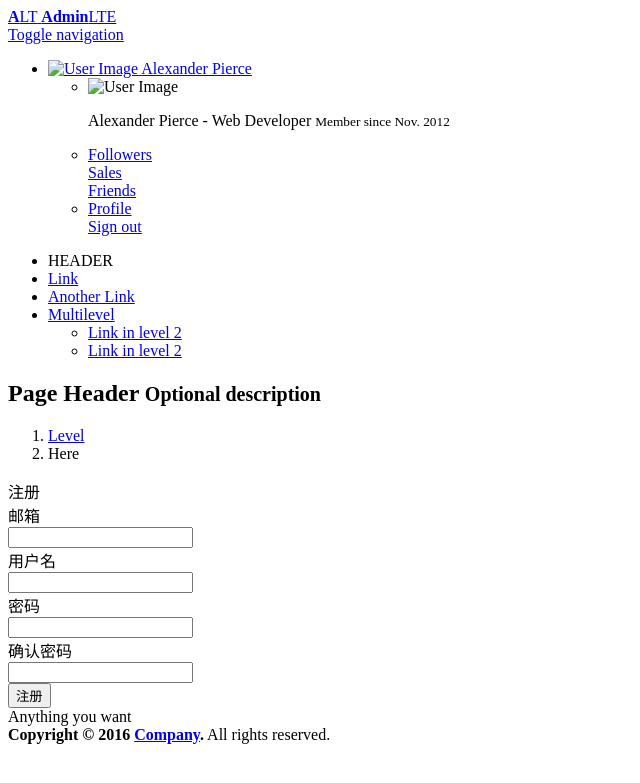
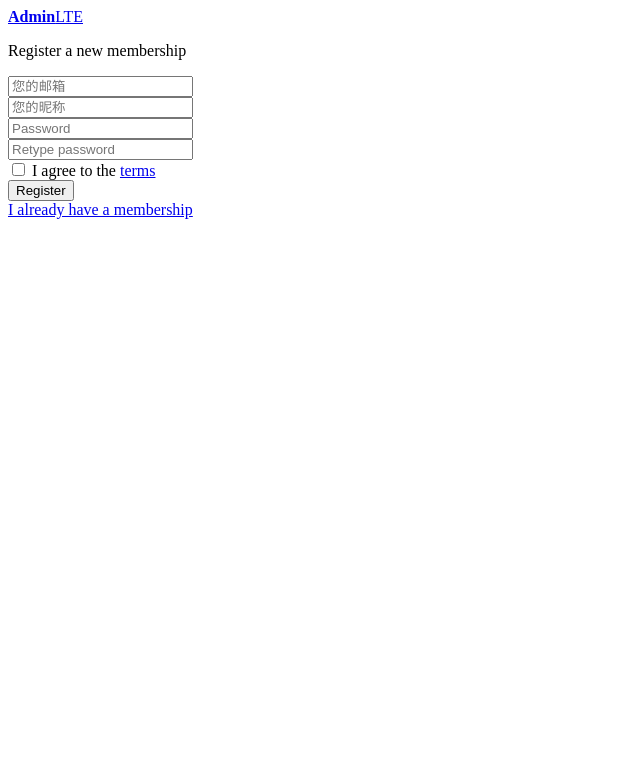
Before and after one commit to alexli0707/pyforum, a Flask app: template website/templates/backend/auth/register.html in a window 1280 px wide. Shown: the top 783 px of the page, without its empty margins (0-640 px from the left). Run offline with Flask 2, Linux system fonts and the light colour scheme; the template is opened without the code that fills it, so the values that code supplies are empty; parts of the project's set-up code (start-up, migrations or seed data) failed here and were passed over; some libraries are stand-ins or nearby versions.

Commit message:
调通注册流程

```diff
--- a/website/controlers/backend/init_backend.py
+++ b/website/controlers/backend/init_backend.py
@@ -38,9 +38,9 @@
         """
         if request.method in ['POST', 'PUT', 'DELETE'] and request.path != url_for('.login'):
             token = session.get(SESSION_CSRF_TOKEN, None)
-            if not token or token != request.headers.get('_csrf_token'):
-                abort(403)
-                # raise MainException.CSRF_TOKEN_INVALID
+            if not token or token != request.headers.get('csrf-token'):
+                raise MainException.CSRF_TOKEN_INVALID
+                # abort(403)
 
     @app.before_request
     def try_login():
--- a/website/http/main_exception.py
+++ b/website/http/main_exception.py
@@ -44,3 +44,5 @@
     DEVICE_NOT_FOUND = ResponseMeta(code=1004, description='未知设备参数')
 
     EMAIL_OR_PASSWORD_ERROR = ResponseMeta(code=2001,description='用户名或者密码错误')
+    DUPLICATE_EMAIL = ResponseMeta(code=2002,description='邮箱已注册')
+    DUPLICATE_USERNAME = ResponseMeta(code=2003,description='用户名已注册')
--- a/website/templates/backend/auth/login.html
+++ b/website/templates/backend/auth/login.html
@@ -67,7 +67,7 @@
         </div>
 
         <a href="#">I forgot my password</a><br>
-        <a href="register.html" class="text-center">Register a new membership</a>
+        <a href="{{ url_for('backend.register') }}" class="text-center">Register a new membership</a>
 
     </div>
     <!-- /.login-box-body -->
--- a/website/templates/backend/auth/register.html
+++ b/website/templates/backend/auth/register.html
@@ -1,54 +1,114 @@
-{% extends "backend/template.html" %}
+<!DOCTYPE html>
+<html>
+<head>
+    <meta charset="utf-8">
+    <meta http-equiv="X-UA-Compatible" content="IE=edge">
+    <title>AdminLTE 2 | Log in</title>
+    <!-- Tell the browser to be responsive to screen width -->
+    <meta content="width=device-width, initial-scale=1, maximum-scale=1, user-scalable=no" name="viewport">
+    <!-- Bootstrap 3.3.6 -->
+    <link href="{{ url_for('backend.static', filename='node_modules/admin-lte/bootstrap/css/bootstrap.min.css') }}"
+          rel="stylesheet">
+    {#    <!-- Font Awesome -->#}
+    <link href="{{ url_for('backend.static', filename='node_modules/font-awesome/css/font-awesome.min.css') }}"
+          rel="stylesheet">
+    <!-- Ionicons -->
+    <link href="{{ url_for('backend.static', filename='node_modules/ionicons/dist/css/ionicons.min.css') }}"
+          rel="stylesheet">
+    <!-- Theme style -->
+    <link href="{{ url_for('backend.static', filename='node_modules/admin-lte/dist/css/AdminLTE.min.css') }}"
+          rel="stylesheet">
+    <!-- Toastr style -->
+    <link href="{{ url_for('backend.static', filename='node_modules/toastr/build/toastr.css') }}"
+          rel="stylesheet">
+    <!-- iCheck -->
+    <link href="{{ url_for('backend.static', filename='node_modules/admin-lte/plugins/iCheck/square/blue.css') }}"
+          rel="stylesheet">
+    <link rel="shortcut icon" href="{{ url_for('backend.static',filename='imgs/favicon.ico') }}"/>
 
-{% block body %}
-    <div class="container">
-        <div class="row">
-            <div class="col-md-8 col-md-offset-2">
-                <div class="panel panel-default">
-                    <div class="panel-heading">注册</div>
-                    <div class="panel-body">
-                        <form class="form-horizontal" role="form" method="POST">
+    <!-- HTML5 Shim and Respond.js IE8 support of HTML5 elements and media queries -->
+    <!-- WARNING: Respond.js doesn't work if you view the page via file:// -->
+    <!--[if lt IE 9]>
+  <script src="https://oss.maxcdn.com/html5shiv/3.7.3/html5shiv.min.js"></script>
+  <script src="https://oss.maxcdn.com/respond/1.4.2/respond.min.js"></script>
+  <![endif]-->
+</head>
+<body class="hold-transition register-page">
+<div class="register-box">
+  <div class="register-logo">
+    <a href="../../index2.html"><b>Admin</b>LTE</a>
+  </div>
 
-                            <div class="form-group">
-                                <label for="email" class="col-md-4 control-label">邮箱</label>
-                                <div class="col-md-6">
-                                    <input type="email" class="form-control" name="email">
-                                </div>
-                            </div>
+  <div class="register-box-body">
+    <p class="login-box-msg">Register a new membership</p>
 
-                            <div class="form-group">
-                                <label for="name" class="col-md-4 control-label">用户名</label>
-                                <div class="col-md-6">
-                                    <input type="text" class="form-control" name="username">
-                                </div>
-                            </div>
+      <div class="form-group has-feedback">
+        <input type="email" class="form-control" placeholder="您的邮箱" id="email">
+        <span class="glyphicon glyphicon-envelope form-control-feedback"></span>
+      </div>
+      <div class="form-group has-feedback">
+        <input type="text" class="form-control" placeholder="您的昵称" id="username">
+        <span class="glyphicon glyphicon-user form-control-feedback"></span>
+      </div>
+      <div class="form-group has-feedback">
+        <input type="password" class="form-control" placeholder="Password" id="password">
+        <span class="glyphicon glyphicon-lock form-control-feedback"></span>
+      </div>
+      <div class="form-group has-feedback">
+        <input type="password" class="form-control" placeholder="Retype password" id="password_confirm">
+        <span class="glyphicon glyphicon-log-in form-control-feedback"></span>
+      </div>
+      <div class="row">
+        <div class="col-xs-8">
+          <div class="checkbox icheck">
+            <label>
+              <input type="checkbox"> I agree to the <a href="#">terms</a>
+            </label>
+          </div>
+        </div>
+        <!-- /.col -->
+        <div class="col-xs-4">
+          <button type="submit" class="btn btn-primary btn-block btn-flat" id="register">Register</button>
+        </div>
+        <!-- /.col -->
+      </div>
 
-                            <div class="form-group">
-                                <label for="password" class="col-md-4 control-label">密码</label>
-                                <div class="col-md-6">
-                                    <input type="password" class="form-control" name="password">
-                                </div>
-                            </div>
 
-                            <div class="form-group">
-                                <label for="password-confirm" class="col-md-4 control-label">确认密码</label>
-                                <div class="col-md-6">
-                                    <input id="password-confirm" type="password" class="form-control"
-                                           name="password_confirmation">
-                                </div>
-                            </div>
 
-                            <div class="form-group">
-                                <div class="col-md-6 col-md-offset-4">
-                                    <button type="submit" class="btn btn-primary">
-                                        注册
-                                    </button>
-                                </div>
-                            </div>
-                        </form>
-                    </div>
-                </div>
-            </div>
-        </div>
-    </div>
-{% endblock %}
+    <a href="{{ url_for('backend.login') }}" class="text-center">I already have a membership</a>
+  </div>
+  <!-- /.form-box -->
+</div>
+
+<script>
+    var baseurl = '{{ url_for('backend.index') }}';
+    var csrfToken = '{{ csrf_token() }}';
+</script>
+{#<!-- jQuery 2.2.3 -->#}
+<script src="{{ url_for('backend.static',filename='node_modules/admin-lte/plugins/jQuery/jquery-2.2.3.min.js') }}"></script>
+{#<!-- Bootstrap 3.3.6 -->#}
+<script src="{{ url_for('backend.static',filename='node_modules/admin-lte/bootstrap/js/bootstrap.min.js') }}"></script>
+{#<!-- toastr -->#}
+<script src="{{ url_for('backend.static',filename='node_modules/toastr/build/toastr.min.js') }}"></script>
+<!-- iCheck -->
+<script src="{{ url_for('backend.static',filename='node_modules/admin-lte/plugins/iCheck/icheck.min.js') }}"></script>
+
+<script src="{{ url_for('backend.static',filename='lib/require.js') }}"
+        data-main="{{ url_for('backend.static',filename='main') }}"></script>
+
+<script>
+    requirejs(['{{ url_for('backend.static',filename='src/backend/auth/register.js') }}']);
+</script>
+
+
+<script>
+    $(function () {
+        $('input').iCheck({
+            checkboxClass: 'icheckbox_square-blue',
+            radioClass: 'iradio_square-blue',
+            increaseArea: '20%' // optional
+        });
+    });
+</script>
+</body>
+</html>
--- a/website/templates/backend/template.html
+++ b/website/templates/backend/template.html
@@ -72,9 +72,9 @@
         <!-- Logo -->
         <a href="{{ url_for('.index') }}" class="logo">
             <!-- mini logo for sidebar mini 50x50 pixels -->
-            <span class="logo-mini"><b>A</b>LT</span>
+            <span class="logo-mini"><b>Lite</b></span>
             <!-- logo for regular state and mobile devices -->
-            <span class="logo-lg"><b>Admin</b>LTE</span>
+            <span class="logo-lg"><b>Lite</b>轻量生活</span>
         </a>
 
         <!-- Header Navbar -->
```
Also changed, not shown: sql/v0.1.sql (+62 -0 lines), website/controlers/backend/auth/views.py (+8 -6 lines), website/models/user.py (+20 -8 lines), website/static/src/backend/auth/register.js (added, +69 -0 lines).
